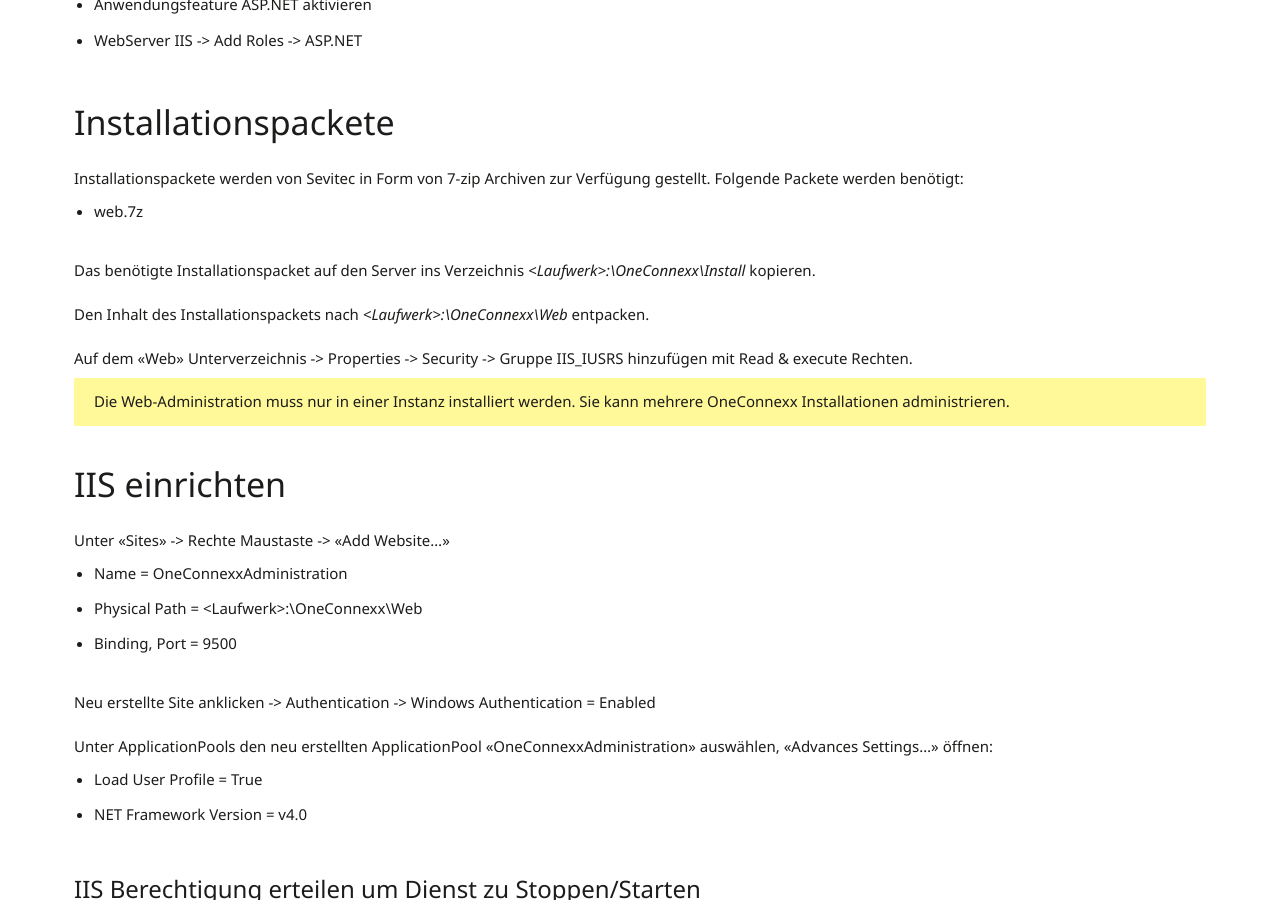
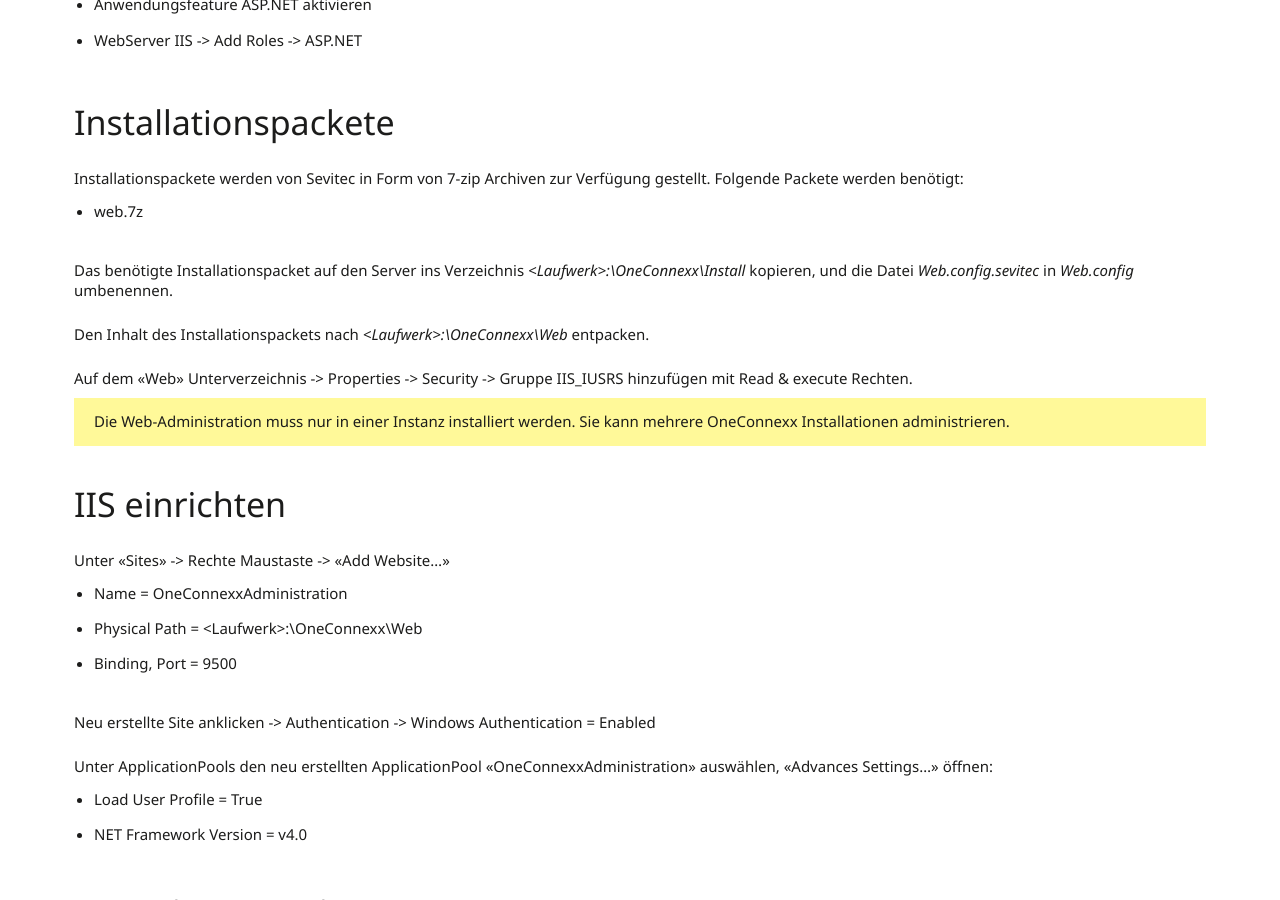
Before and after one commit to primesoft-group/oneconnexx-docs, a Jekyll site: the page built from _pages/setup/de/web.md, in a window 1280 px wide and 900 px high, scrolled down 947 px. Built offline with Jekyll 4.4.1, drawn with Linux system fonts in a browser that asks for light colours; nearby versions of some CDN libraries; some web fonts are replaced.

Commit message:
Update web.md

```diff
--- a/_pages/setup/de/web.md
+++ b/_pages/setup/de/web.md
@@ -35,7 +35,7 @@
 
 * web.7z
 
-Das benötigte Installationspacket auf den Server ins Verzeichnis *&lt;Laufwerk&gt;:\OneConnexx\Install* kopieren.
+Das benötigte Installationspacket auf den Server ins Verzeichnis *&lt;Laufwerk&gt;:\OneConnexx\Install* kopieren, und die Datei *Web.config.sevitec* in *Web.config* umbenennen.
 
 Den Inhalt des Installationspackets nach *&lt;Laufwerk&gt;:\OneConnexx\Web* entpacken.
 
```
